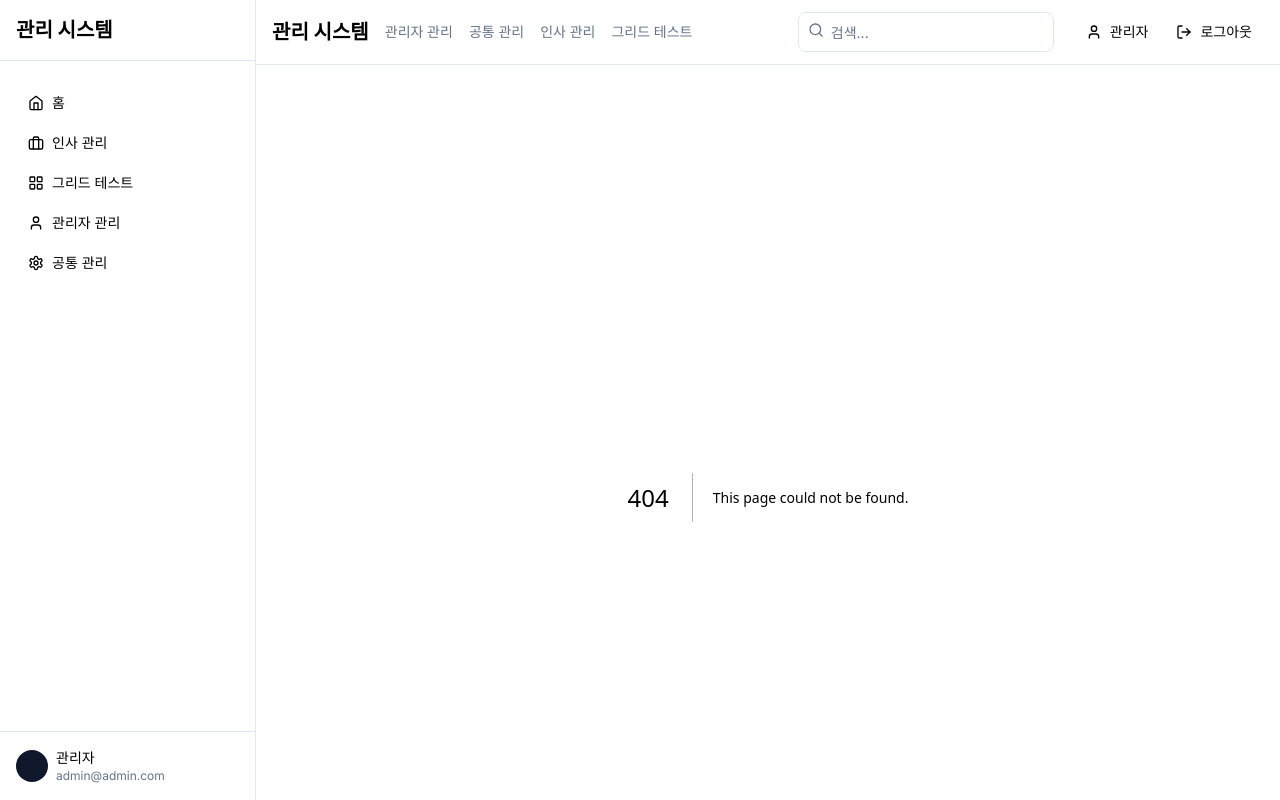
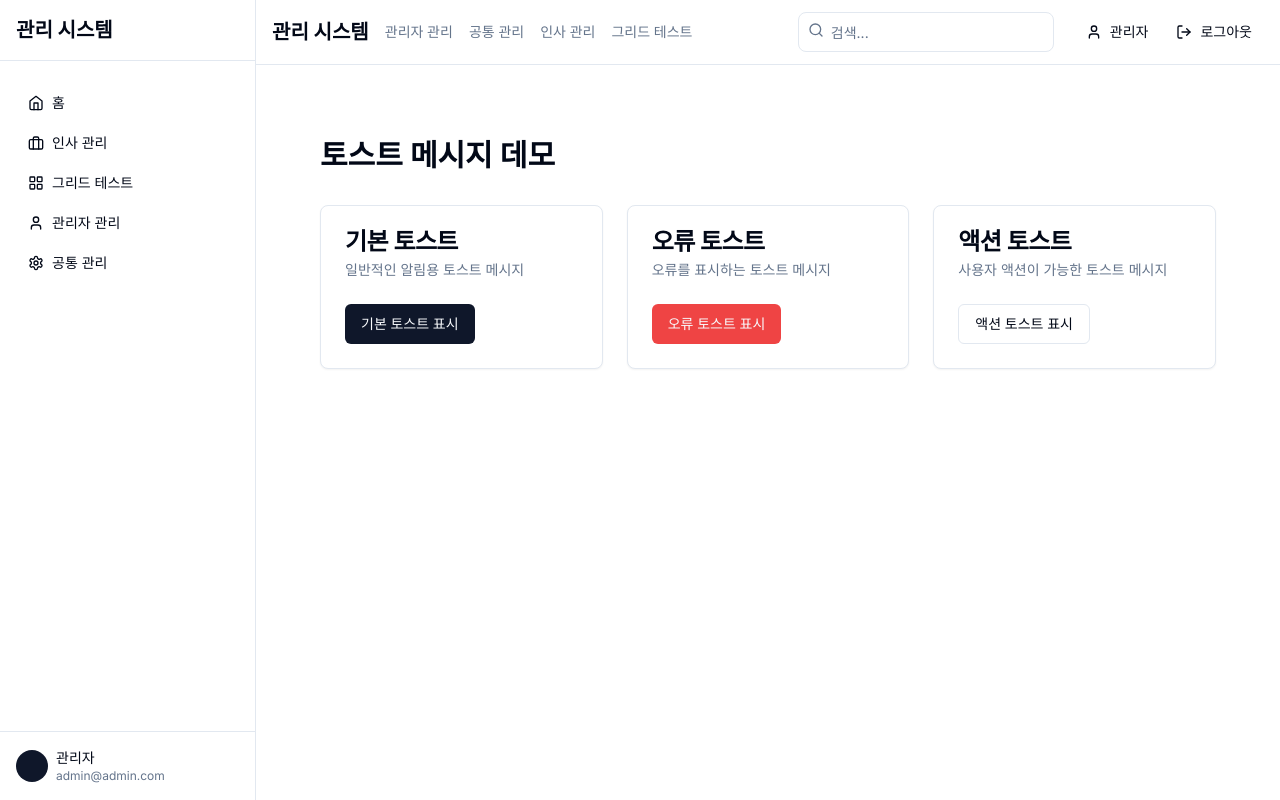
Before and after one commit to tnsrnr/customer_test, a Next.js app: page /toast-demo in a window 1280 px wide. Before the commit this address had no page. Built offline with nearby package versions, Linux system fonts and the light colour scheme.

Commit message:
토스트 기능 추가 및 데모 페이지 생성

```diff
--- a/src/app/layout.tsx
+++ b/src/app/layout.tsx
@@ -4,6 +4,7 @@ import { Inter } from 'next/font/google';
 import { Sidebar } from '@/components/ui/sidebar';
 import { Header } from '@/components/ui/header';
 import { cn } from '@/lib/utils';
+import { Toaster } from '@/components/ui/toaster';
 
 const inter = Inter({ subsets: ['latin'] });
 
@@ -29,6 +30,7 @@ export default function RootLayout({
             </main>
           </div>
         </div>
+        <Toaster />
       </body>
     </html>
   );
--- /dev/null
+++ b/src/app/toast-demo/page.tsx
@@ -0,0 +1,75 @@
+'use client';
+
+import { Button } from "@/components/ui/button";
+import { Card, CardContent, CardDescription, CardHeader, CardTitle } from "@/components/ui/card";
+import { ToastAction } from "@/components/ui/toast";
+import { useToast } from "@/hooks/use-toast";
+
+export default function ToastDemoPage() {
+  const { toast } = useToast();
+
+  const showDefaultToast = () => {
+    toast({
+      title: "알림",
+      description: "기본 토스트 메시지입니다.",
+    });
+  };
+
+  const showDestructiveToast = () => {
+    toast({
+      title: "오류",
+      description: "문제가 발생했습니다.",
+      variant: "destructive",
+    });
+  };
+
+  const showActionToast = () => {
+    toast({
+      title: "새 메시지",
+      description: "새로운 메시지가 도착했습니다.",
+      action: (
+        <ToastAction altText="확인" onClick={() => console.log("Action clicked")}>
+          확인
+        </ToastAction>
+      ),
+    });
+  };
+
+  return (
+    <div className="container mx-auto py-10">
+      <h1 className="text-3xl font-bold mb-8">토스트 메시지 데모</h1>
+
+      <div className="grid grid-cols-1 md:grid-cols-3 gap-6">
+        <Card>
+          <CardHeader>
+            <CardTitle>기본 토스트</CardTitle>
+            <CardDescription>일반적인 알림용 토스트 메시지</CardDescription>
+          </CardHeader>
+          <CardContent>
+            <Button onClick={showDefaultToast}>기본 토스트 표시</Button>
+          </CardContent>
+        </Card>
+
+        <Card>
+          <CardHeader>
+            <CardTitle>오류 토스트</CardTitle>
+            <CardDescription>오류를 표시하는 토스트 메시지</CardDescription>
+          </CardHeader>
+          <CardContent>
+            <Button onClick={showDestructiveToast} variant="destructive">오류 토스트 표시</Button>
+          </CardContent>
+        </Card>
+
+        <Card>
+          <CardHeader>
+            <CardTitle>액션 토스트</CardTitle>
+            <CardDescription>사용자 액션이 가능한 토스트 메시지</CardDescription>
+          </CardHeader>
+          <CardContent>
+            <Button onClick={showActionToast} variant="outline">액션 토스트 표시</Button>
+          </CardContent>
+        </Card>
+      </div>
+    </div>
+  );
+}
```
